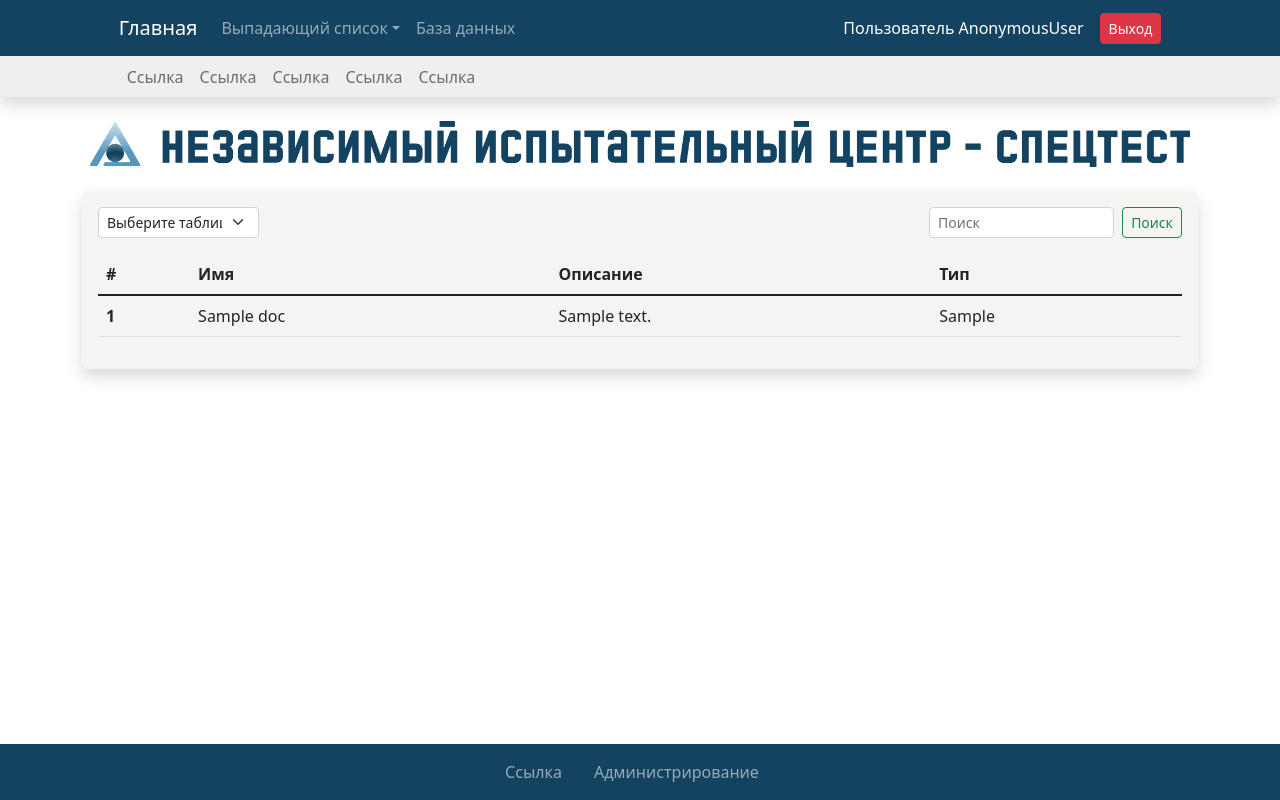
After one commit to UberPipa/Project_for_VKR, a Django app: template RSO_stall_info/main/templates/main/table_1.html in a window 1280 px wide. The commit adds this page. Run offline with Django 4.2, Linux system fonts and the light colour scheme; the template is opened without the code that fills it: most values are stand-ins (such as "Sample title", 1, 10 or a date in 2020); some libraries are stand-ins or nearby versions.

Commit message:
Много чего поменял, смотри, закомитился на всякий

```diff
--- /dev/null
+++ b/RSO_stall_info/main/templates/main/doc_base.html
@@ -0,0 +1,50 @@
+{% extends 'main/main_template.html' %}
+
+{% block title %} База данных {% endblock %}
+
+{% block content %}
+
+      <div class="pb-2 mb-2 row">
+            <div class="d-flex col-auto col-2">
+                <select class="form-select form-select-sm">
+                    <option selected>Выберите таблицу</option>
+                    <option value="1">Один</option>
+                    <option value="2">Два</option>
+                    <option value="3">Три</option>
+                </select>
+            </div>
+            <div class="d-flex col-auto col-7">
+
+            </div>
+            <div class="col-auto col-3">
+                <form class="d-flex" role="search">
+                    <input class="form-control form-control-sm me-2" type="search" placeholder="Поиск">
+                    <button class="btn btn-sm btn-outline-success" type="submit">Поиск</button>
+                </form>
+            </div>
+      </div>
+
+<!--Шапка таблицы-->
+        <table class="table table-hover">
+          <thead>
+            <tr>
+              <th scope="col">#</th>
+              <th scope="col">Имя</th>
+              <th scope="col">Описание</th>
+              <th scope="col">Тип</th>
+            </tr>
+          </thead>
+          <tbody class="table-group-divider">
+              {% for el in docs %}
+                    <tr>
+                        <th scope="row">{{ forloop.counter }}</th>
+                        <td>{{ el.name }}</td>
+                        <td>{{ el.description }}</td>
+                        <td>{{ el.doc_type }}</td>
+                    </tr>
+              {% endfor %}
+          </tbody>
+        </table>
+
+
+{% endblock %}
--- a/RSO_stall_info/main/templates/main/main_template.html
+++ b/RSO_stall_info/main/templates/main/main_template.html
@@ -23,7 +23,7 @@
       <div class="collapse navbar-collapse">
         <ul class="navbar-nav me-auto mb-2 mb-lg-0">
           <li class="nav-item dropdown">
-            <a class="nav-link dropdown-toggle" href="#" id="dropdown01" data-bs-toggle="dropdown" aria-expanded="false">Что то должно выскочить</a>
+            <a class="nav-link dropdown-toggle" href="#" id="dropdown01" data-bs-toggle="dropdown" aria-expanded="false">Выпадающий список</a>
             <ul class="dropdown-menu" aria-labelledby="dropdown01">
               <li><a class="dropdown-item" href="#">Ссылка</a></li>
               <li><a class="dropdown-item" href="#">Ссылка</a></li>
@@ -31,13 +31,7 @@
             </ul>
           </li>
           <li class="nav-item">
-            <a class="nav-link" href="#">кнопушка</a>
-          </li>
-          <li class="nav-item">
-            <a class="nav-link" href="{% url 'authentication' %}">Авт</a>
-          </li>
-          <li class="nav-item">
-            <a class="nav-link" href="{% url 'about' %}">о нас</a>
+            <a class="nav-link" href="{% url 'doc_base' %}">База данных</a>
           </li>
         </ul>
         <span class="text-white">Пользователь {{ request.user }}</span>
@@ -104,9 +98,6 @@
             <a class="nav-link me-3" href="#">Ссылка</a>
           </li>
           <li class="nav-item">
-            <a class="nav-link me-3" href="#">Ссылка</a>
-          </li>
-          <li class="nav-item">
             <a class="nav-link me-3" href="admin">Администрирование</a>
           </li>
         </ul>
--- /dev/null
+++ b/RSO_stall_info/main/templates/main/table_1.html
@@ -0,0 +1,49 @@
+{% extends 'main/doc_base.html' %}
+
+{% block title %} База данных {% endblock %}
+
+{% block ee %}
+
+      <div class="border-bottom pb-3 mb-3 row">
+            <div class="d-flex col-auto col-2">
+                <select class="form-select form-select-sm">
+                    <option selected>Выберите таблицу</option>
+                    <option value="1">Один</option>
+                    <option value="2">Два</option>
+                    <option value="3">Три</option>
+                </select>
+            </div>
+            <div class="d-flex col-auto col-7">
+
+            </div>
+            <div class="col-auto col-3">
+                <form class="d-flex" role="search">
+                    <input class="form-control form-control-sm me-2" type="search" placeholder="Поиск">
+                    <button class="btn btn-sm btn-outline-success" type="submit">Поиск</button>
+                </form>
+            </div>
+      </div>
+
+<!--Шапка таблицы-->
+        <table class="table table-hover">
+          <thead>
+            <tr>
+              <th scope="col">#</th>
+              <th scope="col">Имя</th>
+              <th scope="col">Описание</th>
+              <th scope="col">Тип</th>
+            </tr>
+          </thead>
+          <tbody class="table-group-divider">
+              {% for el in docs %}
+                    <tr>
+                        <th scope="row">{{ forloop.counter }}</th>
+                        <td>{{ el.name }}</td>
+                        <td>{{ el.description }}</td>
+                        <td>{{ el.doc_type }}</td>
+                    </tr>
+              {% endfor %}
+          </tbody>
+        </table>
+
+{% endblock %}
--- a/RSO_stall_info/main/urls.py
+++ b/RSO_stall_info/main/urls.py
@@ -4,8 +4,9 @@ from django.contrib import admin
 
 urlpatterns = [
     path('', views.index, name='index'),
-    path('about', views.about, name='about'),
+    path('doc_base', views.doc_base, name='doc_base'),
     path('authentication', views.authentication, name='authentication'),
     path('logout', views.logoutUser, name='logout'),
-    path('admin', admin.site.urls, name='admin')
+    path('admin', admin.site.urls, name='admin'),
+    #path('table_1', views.table_1, name='table_1'),
 ]
```
Also changed, not shown: RSO_stall_info/main/models.py (+0 -7 lines), RSO_stall_info/main/templates/main/about.html (deleted, +0 -35 lines), RSO_stall_info/main/templates/main/index.html (+3 -44 lines), RSO_stall_info/main/views.py (+5 -5 lines).
